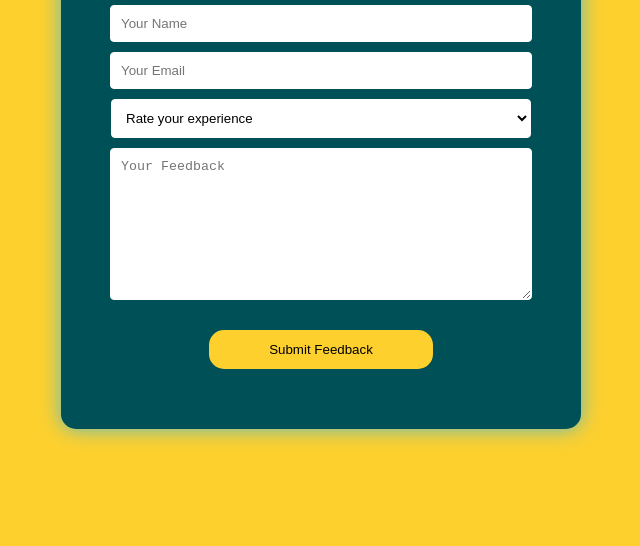
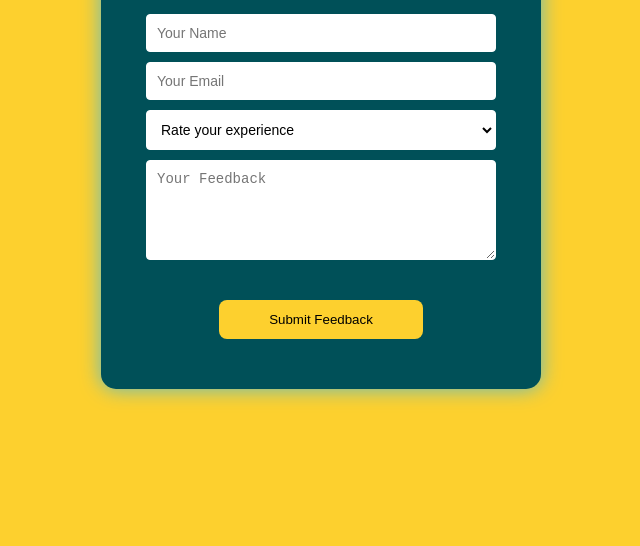
Before and after one commit to SanaHameed2/Feedback-Form, a plain HTML site: page index.html in a window 1280 px wide. Shown: the part 254-800 px from the top of the page, without its empty margins (319-959 px from the left). Drawn offline with Linux system fonts and the light colour scheme.

Commit message:
changed style.css

```diff
--- a/style.css
+++ b/style.css
@@ -4,85 +4,74 @@ body {
     justify-content: center;
     align-items: center;
     height: 100vh;
+    width: 100vw;
     margin: 0;
+    padding: 0;
+    overflow: hidden;
 }
 
 .container {
     background: #005058;
-    padding: 60px 60px 40px 60px;
+    padding: 40px 20px;
     border-radius: 15px;
     box-shadow: 0 0 20px #5dbac3;
-    width: 400px;
+    width: 90%;
+    max-width: 400px;
+    min-width: 280px;
     text-align: center;
     color: white;
     font-family: "Inter", sans-serif;
+    max-height: 90vh;
+    overflow: auto;
 }
 
-.form-heading h1 {
-    text-align: center;
+.form-heading {
     font-size: 22px;
     font-weight: bold;
-    margin-bottom: 20px;
+    margin-bottom: 30px;
     color: white;
 }
-
 
 form {
     display: flex;
     flex-direction: column;
     align-items: center;
+    width: 100%;
 }
 
 input, select, textarea {
-    width: 100%;
+    width: 90%;
+    max-width: 350px;
     padding: 10px;
     margin-bottom: 10px;
     border: 1px solid #FFFFFF;
     border-radius: 4px;
     background-color: #FFFFFF;
     color: black;
+    font-size: 14px;
     transition: border-color 0.3s;
-}
-
-input:hover, select:hover, textarea:hover {
-    border-color: #a8edea;
-}
-
-#experienceRating {
-    width: 105%;
-}
-
-#experienceRating option {
-    background-color: #F1F1F1;
-    color: black;
-}
-
-#experienceRating option:hover {
-    background-color: #FDD02E;
-    color: black;
+    box-sizing: border-box;
 }
 
 textarea {
     resize: vertical;
-    height: 130px;
+    height: 100px;
+    max-height: 150px;
 }
 
 button {
-    padding: 12px 60px;
+    padding: 12px 50px;
     background-color: #FDD02E;
     border: none;
-    border-radius: 15px;
+    border-radius: 8px;
     color: black;
     cursor: pointer;
-    transition: background-color 0.3s, width 0.3s;
-    animation: none;
+    transition: background-color 0.3s;
     display: block;
-    margin: 20px auto;
-    text-align: center;
+    margin: 30px auto 10px;
 }
 
 button:hover {
     background: #5dbac3;
-    font-size: medium;
     color: white;
 }
```
